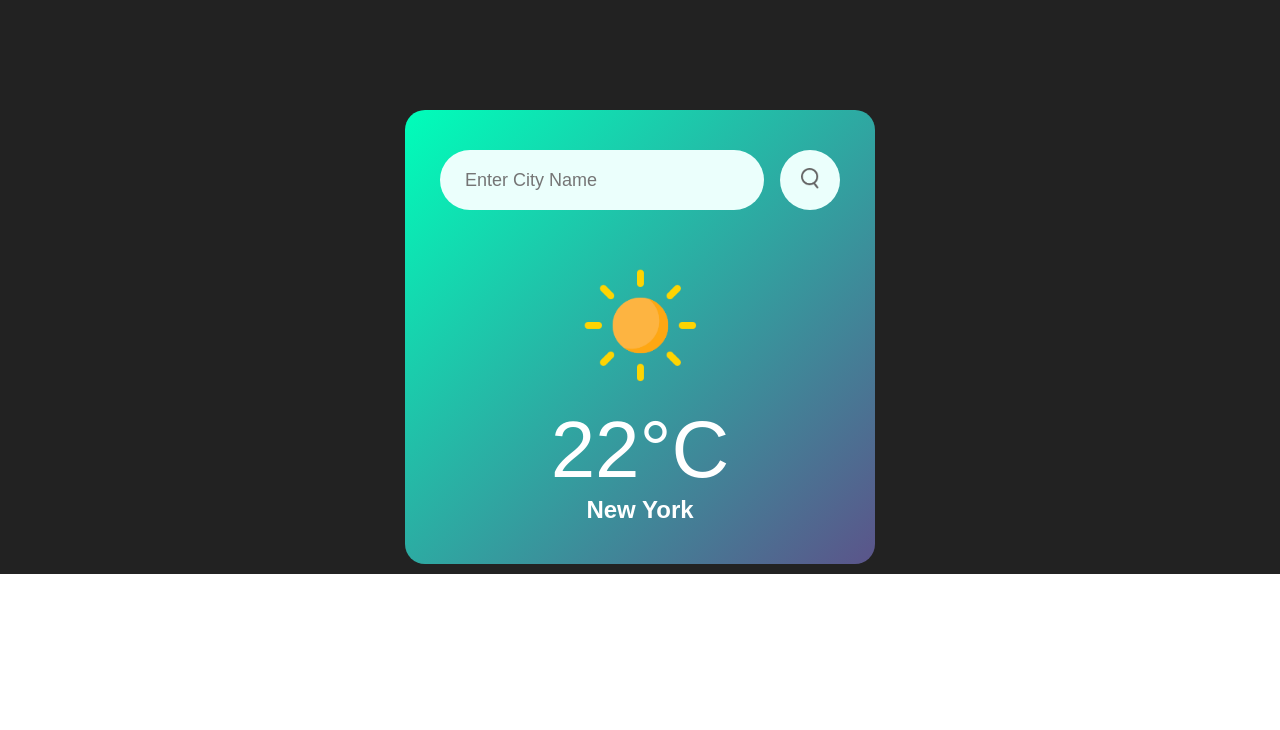
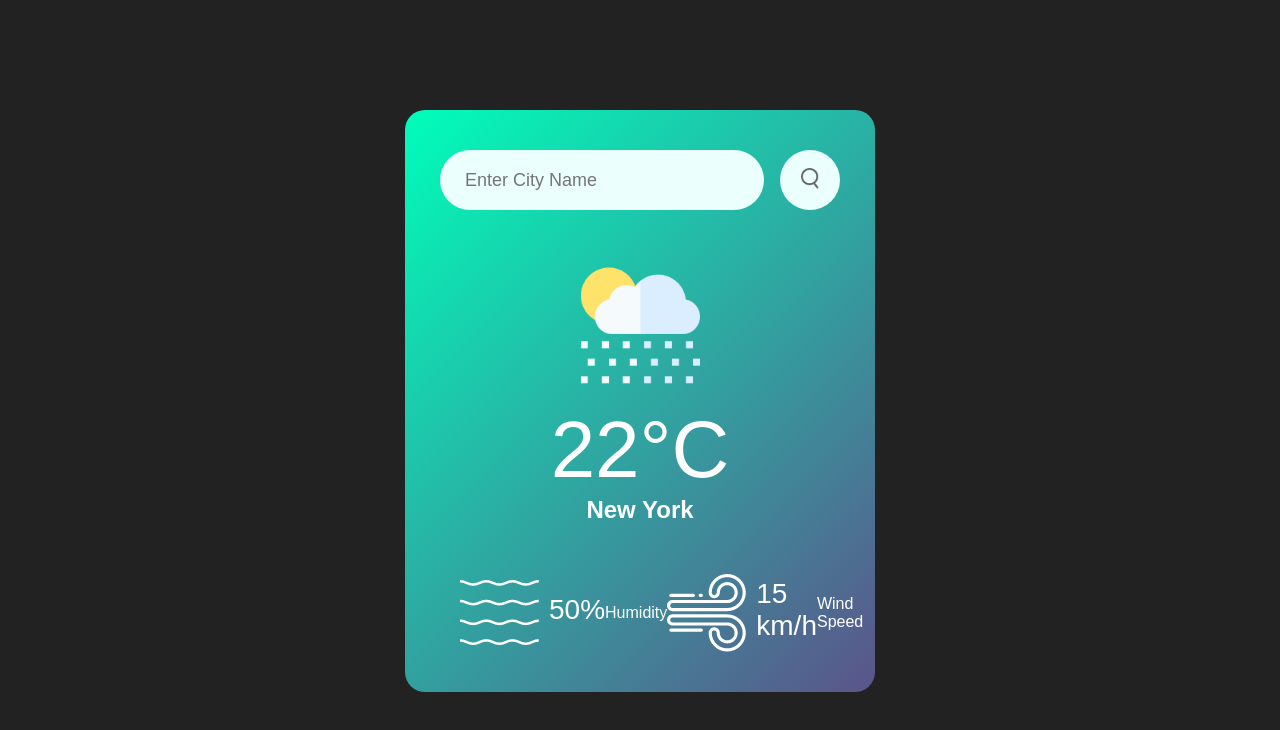
Before and after one commit to JeshuranJebanesan/JeshuranJebanesan.github.io, a plain HTML site: page pages/weatherapp/weatherapp.html in a window 1280 px wide. Drawn offline with Linux system fonts and the light colour scheme; no server answers.

Commit message:
api key city weather small fix

```diff
--- a/assets/css/weatherapp/weatherapp.css
+++ b/assets/css/weatherapp/weatherapp.css
@@ -7,7 +7,7 @@
 
 .container{
     width: 100%;
-    height: 100%;
+    height: 100vh;
     background: #222;
     padding: 10px;
 }
--- a/pages/weatherapp/weatherapp.html
+++ b/pages/weatherapp/weatherapp.html
@@ -14,9 +14,21 @@
                     <button><img src="/assets/images/weatherapp/search.png" alt=""></button>
                 </div>
                 <div class="weather">
-                    <img src="/assets/images/weatherapp/clear.png" class="weather-icon">
+                    <img src="/assets/images/weatherapp/rain.png" class="weather-icon">
                      <h1 class="temp">22°C</h1>
                      <h2 class="city">New York</h2>
+                     <div class="details">
+                        <div class="col">
+                            <img src="/assets/images/weatherapp/humidity.png">
+                            <p class="humidity">50%</p>
+                            <p>Humidity</p>
+                        </div>
+                        <div class="col">
+                            <img src="/assets/images/weatherapp/wind.png">
+                            <p class="wind">15 km/h</p>
+                            <p>Wind Speed</p>
+                        </div>
+                     </div>
                 </div>
             </div>
         </div>
```
